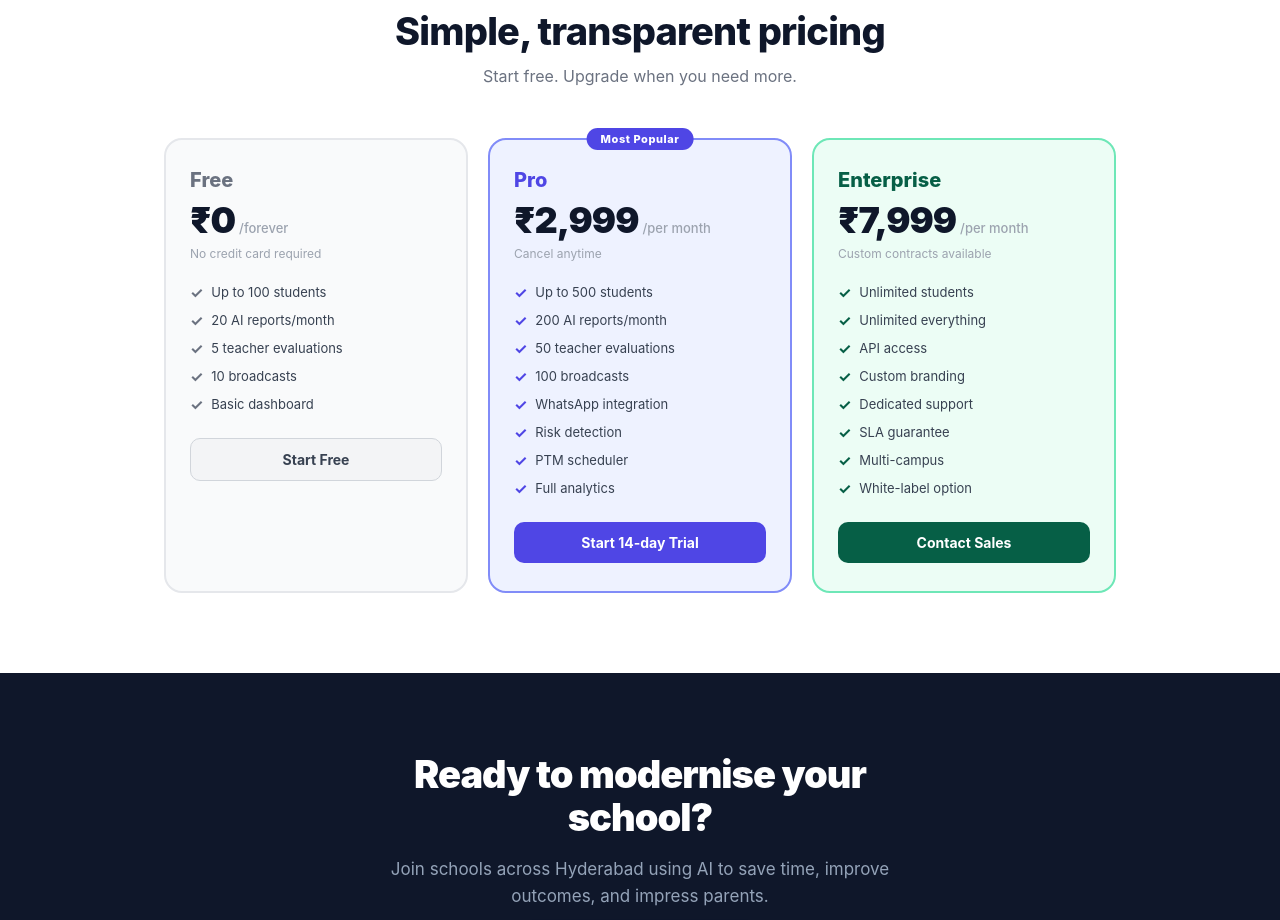
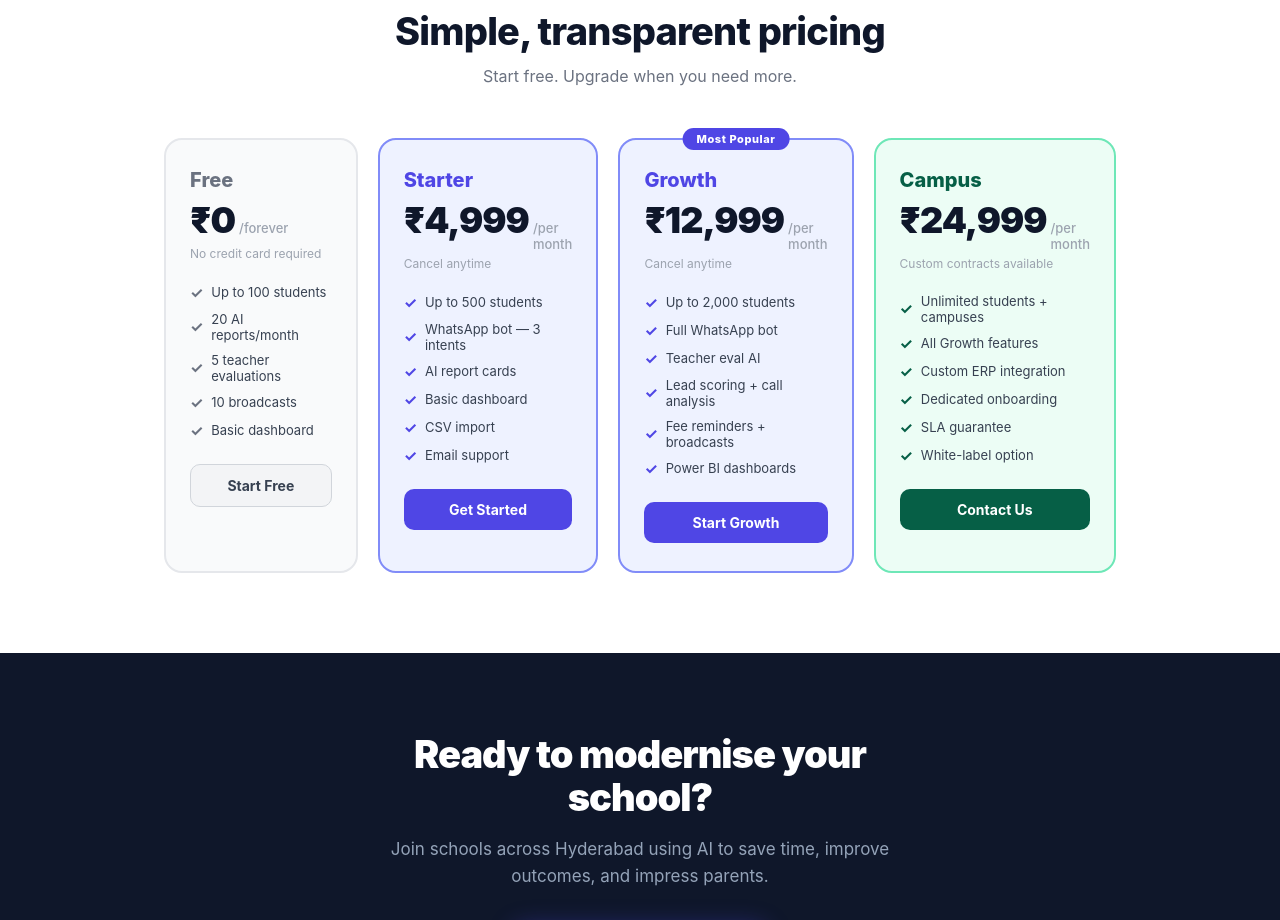
Before and after one commit to PranixQuick/School-OS, a Next.js app: page / in a window 1280 px wide. Shown: the part 2020-2940 px from the top of the page. Built offline with nearby package versions, Linux system fonts and the light colour scheme.

Commit message:
Update page.tsx

```diff
--- a/app/page.tsx
+++ b/app/page.tsx
@@ -11,6 +11,9 @@ const FEATURES = [
   { icon: '📱', title: 'Parent Portal', desc: 'Mobile-first portal for parents to check attendance, fees, and report narratives anytime.' },
 ];
 
+// PLANS aligned with billing API (app/api/billing/create-order/route.ts)
+// starter=₹4,999 | growth=₹12,999 | campus=₹24,999
+// Free plan is onboarded via /register with plan:'free' (no billing)
 const PLANS = [
   {
     name: 'Free',
@@ -25,28 +28,42 @@ const PLANS = [
     note: 'No credit card required',
   },
   {
-    name: 'Pro',
-    price: '₹2,999',
+    name: 'Starter',
+    price: '₹4,999',
     period: 'per month',
     color: '#4F46E5',
     bg: '#EEF2FF',
     border: '#818CF8',
-    cta: 'Start 14-day Trial',
+    cta: 'Get Started',
     ctaStyle: { background: '#4F46E5', color: '#fff' },
-    badge: 'Most Popular',
-    features: ['Up to 500 students', '200 AI reports/month', '50 teacher evaluations', '100 broadcasts', 'WhatsApp integration', 'Risk detection', 'PTM scheduler', 'Full analytics'],
+    badge: null as string | null,
+    features: ['Up to 500 students', 'WhatsApp bot — 3 intents', 'AI report cards', 'Basic dashboard', 'CSV import', 'Email support'],
     note: 'Cancel anytime',
   },
   {
-    name: 'Enterprise',
-    price: '₹7,999',
+    name: 'Growth',
+    price: '₹12,999',
+    period: 'per month',
+    color: '#4F46E5',
+    bg: '#EEF2FF',
+    border: '#818CF8',
+    cta: 'Start Growth',
+    ctaStyle: { background: '#4F46E5', color: '#fff' },
+    badge: 'Most Popular' as string | null,
+    features: ['Up to 2,000 students', 'Full WhatsApp bot', 'Teacher eval AI', 'Lead scoring + call analysis', 'Fee reminders + broadcasts', 'Power BI dashboards'],
+    note: 'Cancel anytime',
+  },
+  {
+    name: 'Campus',
+    price: '₹24,999',
     period: 'per month',
     color: '#065F46',
     bg: '#ECFDF5',
     border: '#6EE7B7',
-    cta: 'Contact Sales',
+    cta: 'Contact Us',
     ctaStyle: { background: '#065F46', color: '#fff' },
-    features: ['Unlimited students', 'Unlimited everything', 'API access', 'Custom branding', 'Dedicated support', 'SLA guarantee', 'Multi-campus', 'White-label option'],
+    badge: null as string | null,
+    features: ['Unlimited students + campuses', 'All Growth features', 'Custom ERP integration', 'Dedicated onboarding', 'SLA guarantee', 'White-label option'],
     note: 'Custom contracts available',
   },
 ];
@@ -160,7 +177,7 @@ export default function LandingPage() {
           <h2 style={{ fontSize: 38, fontWeight: 800, color: '#0F172A', letterSpacing: '-0.8px', marginBottom: 12 }}>Simple, transparent pricing</h2>
           <p style={{ fontSize: 16, color: '#6B7280' }}>Start free. Upgrade when you need more.</p>
         </div>
-        <div style={{ display: 'grid', gridTemplateColumns: 'repeat(3, 1fr)', gap: 20 }}>
+        <div style={{ display: 'grid', gridTemplateColumns: 'repeat(4, 1fr)', gap: 20 }}>
           {PLANS.map((plan, i) => (
             <div key={i} style={{ background: plan.bg, border: `2px solid ${plan.border}`, borderRadius: 18, padding: '28px 24px', position: 'relative' }}>
               {plan.badge && (
@@ -182,7 +199,7 @@ export default function LandingPage() {
                   </div>
                 ))}
               </div>
-              <Link href={plan.name === 'Enterprise' ? '/register?plan=enterprise' : '/register'} style={{ display: 'block', textAlign: 'center', padding: '12px', borderRadius: 10, fontSize: 14, fontWeight: 700, textDecoration: 'none', ...plan.ctaStyle }}>
+              <Link href={plan.name === 'Campus' ? '/register?plan=campus' : '/register'} style={{ display: 'block', textAlign: 'center', padding: '12px', borderRadius: 10, fontSize: 14, fontWeight: 700, textDecoration: 'none', ...plan.ctaStyle }}>
                 {plan.cta}
               </Link>
             </div>
@@ -218,4 +235,4 @@ export default function LandingPage() {
       </footer>
     </div>
   );
-                     }
+}
```
